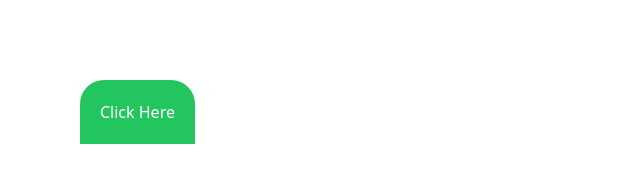
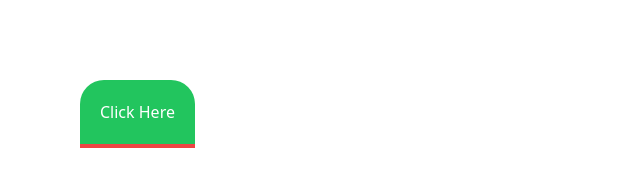
Before and after one commit to bunyawats/hello-tailwind, a website: page public/index.html in a window 1280 px wide. Shown: the full height of the page, 0-640 px from the left. Drawn offline with Linux system fonts and the light colour scheme.

Commit message:
bg-green-500 m-20 p-5 text-white rounded-t-3xl border-b-4 border-red-500

```diff
--- a/public/index.html
+++ b/public/index.html
@@ -10,7 +10,7 @@
 
 <body>
 
-    <button class="bg-green-500 m-20 p-5 text-white rounded-t-3xl">Click Here</button>
+    <button class="bg-green-500 m-20 p-5 text-white rounded-t-3xl border-b-4 border-red-500">Click Here</button>
 
 </body>
 
```
Also changed, not shown: public/styles.css.
